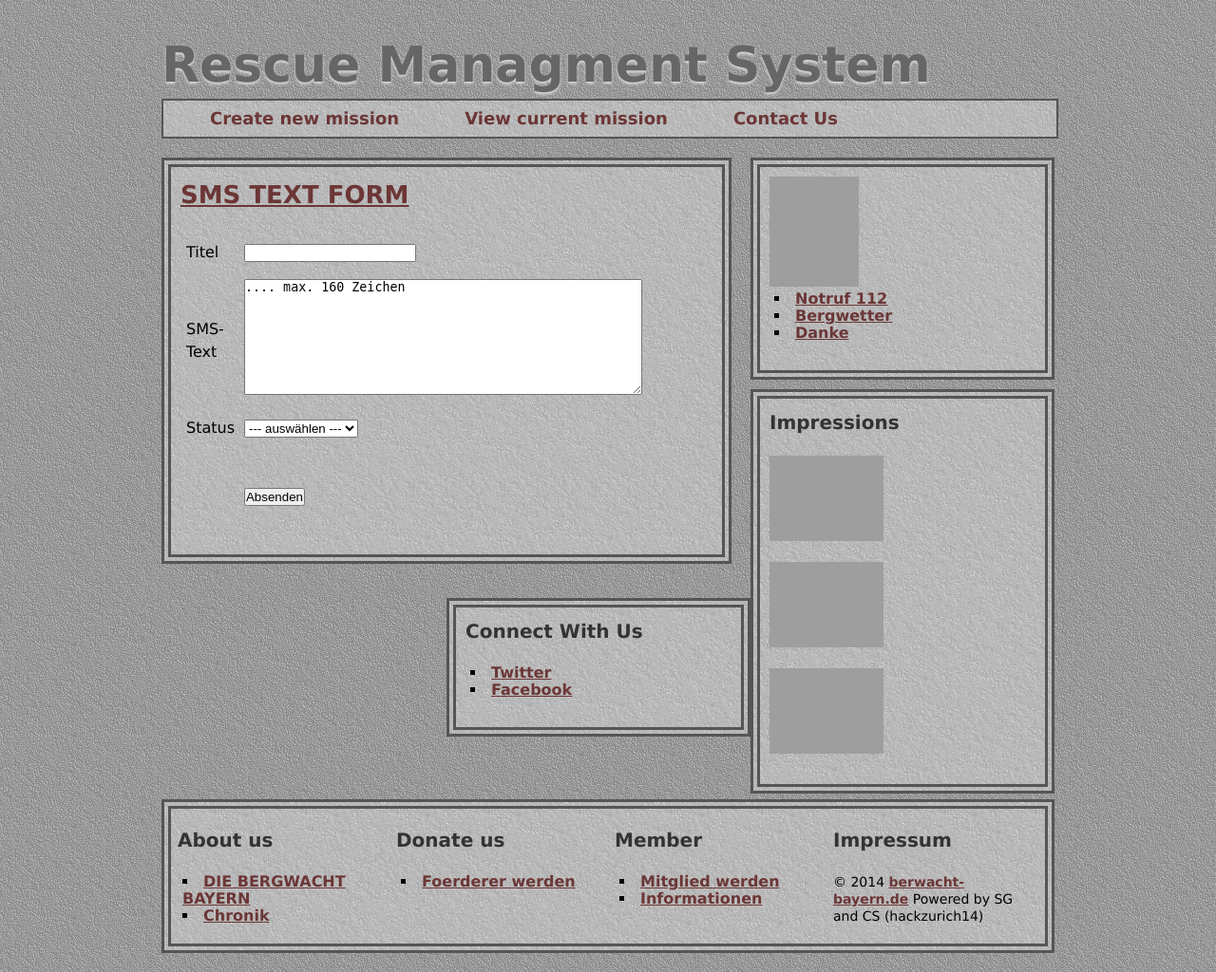
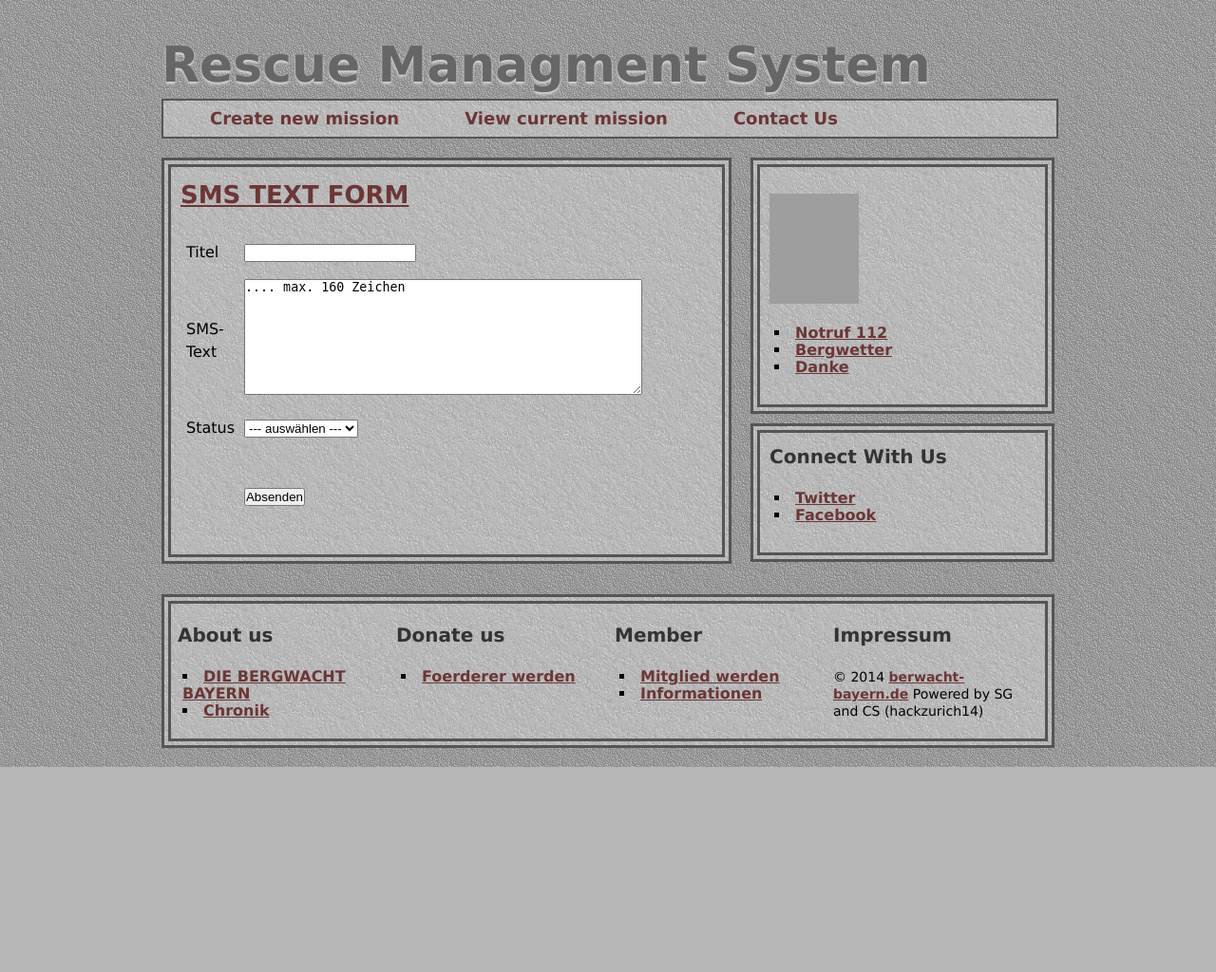
Before and after one commit to warmstart/RescueManagementSystem, a Django app: page / in a window 1280 px wide. Shown: the whole page at 95% size. After the commit the page ends 808 px from the top, so only its background shows below. Run offline with Django 3.2, Linux system fonts and the light colour scheme; some web fonts are replaced; grey boxes are pictures that could not be loaded.

Commit message:
Impression Div
deleted due to layout

```diff
--- a/hello/templates/editor.html
+++ b/hello/templates/editor.html
@@ -75,7 +75,10 @@
 		</section><!-- end of #container -->
 
 		<aside class="sidebarblock"><!-- sidebarblock -->
+				<p></p>
 				<img src="http://www.bergwacht-bayern.de/uploads/pics/bergwacht-logo.gif" width="94" height="116" border="0" alt="Willkommen bei der Bergwacht Bayern" title="Willkommen bei der Bergwacht Bayern">
+				<p></p>
+
 					<ul>
 						<li class="notruf"><a href="http://www.bergwacht-bayern.de/index.php?id=9186" onfocus="blurLink(this);">Notruf 112</a></li>
 						<li><a href="http://www.bergwacht-bayern.de/index.php?id=10084" target="_blank" onfocus="blurLink(this);">Bergwetter</a></li>
@@ -84,15 +87,7 @@
 
 		</aside><!-- end of sidebarblock -->
 
-				<aside class="sidebarblock"><!-- sidebarblock -->
-				<h3>Impressions</h3>
 
-						<p><img src="http://www.bergwacht-bayern.de/typo3temp/pics/f43ac69ec8.jpg" width="120" height="90" border="0" ></p>
-						<p><img src="http://www.bergwacht-bayern.de/typo3temp/pics/5b22d92df2.jpg" width="120" height="90" border="0" ></p>
-						<p><img src="http://www.bergwacht-bayern.de/typo3temp/pics/baf4bc2b9f.jpg" width="120" height="90" border="0" ></p>
-
-
-		</aside><!-- end of sidebarblock -->
 
 				<aside class="sidebarblock"><!-- sidebarblock -->
 				<h3>Connect With Us</h3>
```
